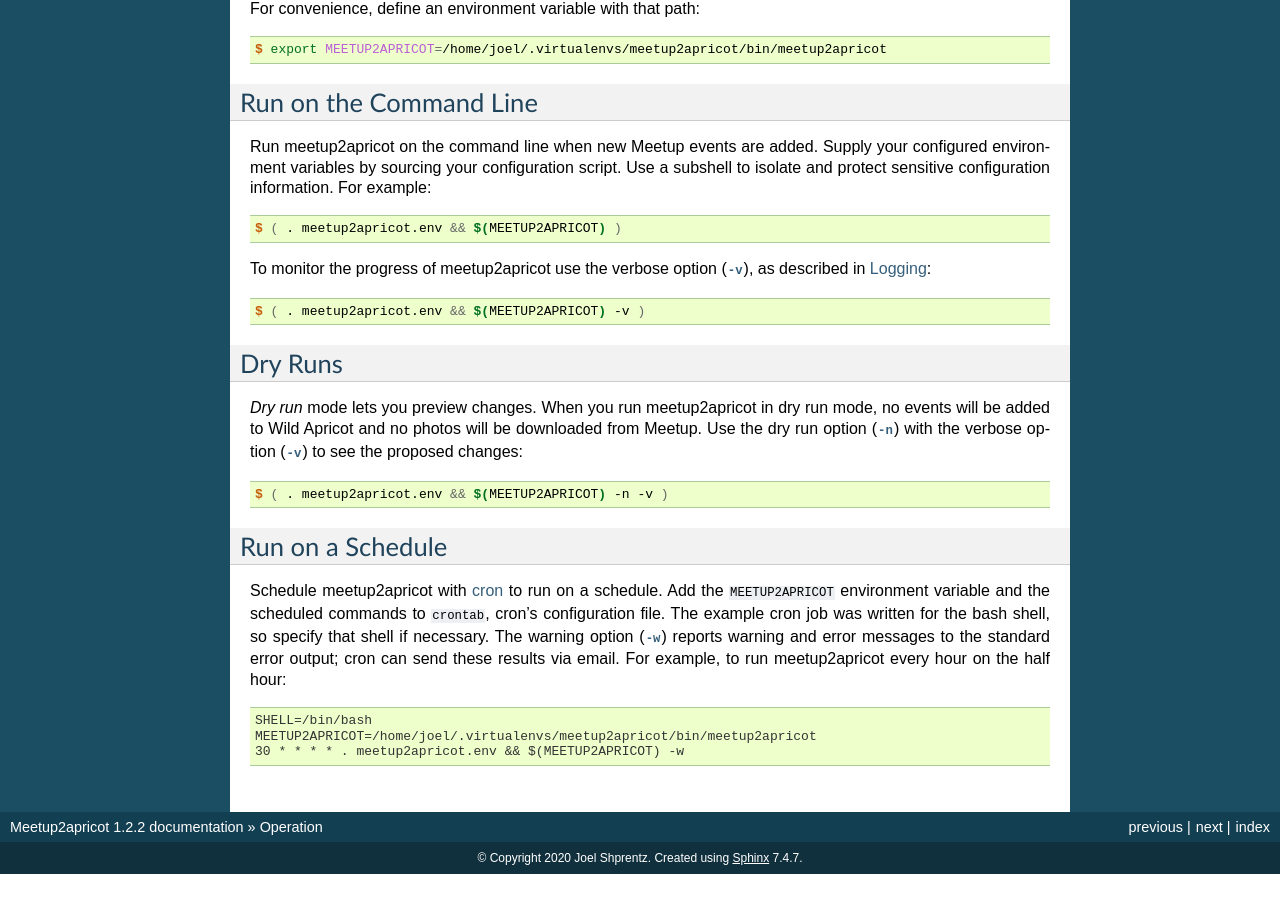
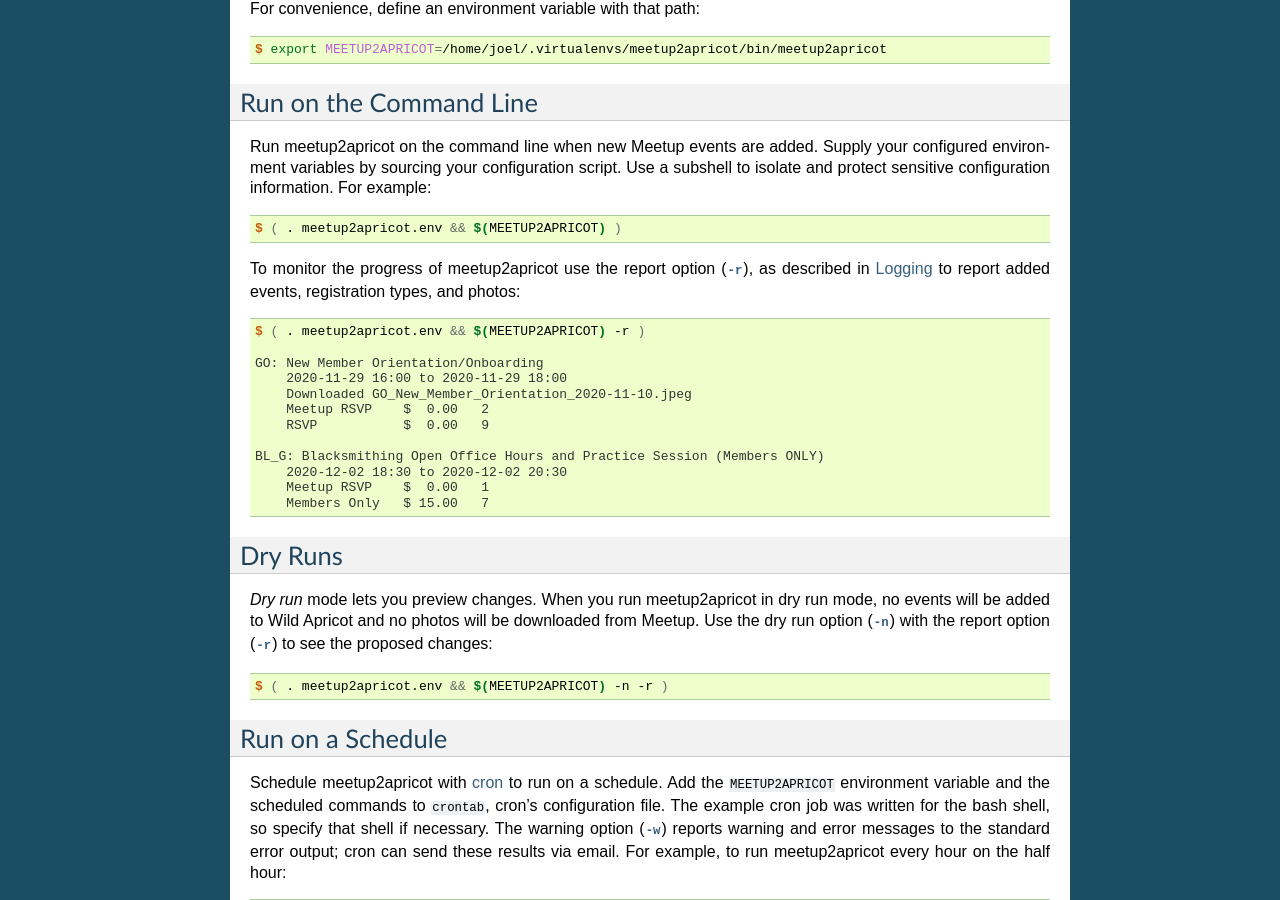
Before and after one commit to nova-labs/meetup2apricot, a Sphinx documentation site: the page built from docs/user-manual/operation.rst, in a window 1280 px wide and 900 px high, scrolled down 572 px. Built offline with Sphinx 7.4.7, drawn with Linux system fonts in a browser that asks for light colours; before the commit the page ends 1446 px from its top, so only the background shows below that.

Commit message:
Document the report feature.

```diff
--- a/HISTORY.rst
+++ b/HISTORY.rst
@@ -12,8 +12,10 @@
 Recent History
 ~~~~~~~~~~~~~~
 
-.. Next Release
-.. ------------------
+Next Release
+------------------
+
+* Report added events, regristration types, and photos.
 
 1.2.2 (2020-11-20)
 ------------------
--- a/docs/man/meetup2apricot.rst
+++ b/docs/man/meetup2apricot.rst
@@ -6,7 +6,7 @@
 Synopsis
 --------
 
-**meetup2apricot** [-h] [-d] [-l LOGFILE] [-n] [-v] [-w]
+**meetup2apricot** [-h] [-d] [-l LOGFILE] [-n] [-r] [-v] [-w]
 
 Description
 -----------
@@ -48,6 +48,10 @@
    Do not add events to Wild Apricot.
    Do not download photos from Meetup.
    Do not update event and photo data cached between runs.
+
+.. option:: -r, --report
+
+   Report added events, registration types, and photos to standard output.
 
 .. option:: -v, --verbose
 
--- a/docs/user-manual/operation.rst
+++ b/docs/user-manual/operation.rst
@@ -49,10 +49,23 @@
 
     $ ( . meetup2apricot.env && $(MEETUP2APRICOT) )
 
-To monitor the progress of meetup2apricot use the verbose option
-(:option:`-v <meetup2apricot -v>`), as described in :doc:`logging`::
+To monitor the progress of meetup2apricot use the report option
+(:option:`-r <meetup2apricot -r>`), as described in :doc:`logging` to report
+added events, registration types, and photos::
 
-    $ ( . meetup2apricot.env && $(MEETUP2APRICOT) -v )
+    $ ( . meetup2apricot.env && $(MEETUP2APRICOT) -r )
+
+    GO: New Member Orientation/Onboarding
+        2020-11-29 16:00 to 2020-11-29 18:00
+        Downloaded GO_New_Member_Orientation_2020-11-10.jpeg
+        Meetup RSVP    $  0.00   2
+        RSVP           $  0.00   9
+
+    BL_G: Blacksmithing Open Office Hours and Practice Session (Members ONLY)
+        2020-12-02 18:30 to 2020-12-02 20:30
+        Meetup RSVP    $  0.00   1
+        Members Only   $ 15.00   7
+
 
 Dry Runs
 --------
@@ -60,10 +73,10 @@
 *Dry run* mode lets you preview changes.
 When you run meetup2apricot in dry run mode, no events will be added to Wild
 Apricot and no photos will be downloaded from Meetup.
-Use the dry run option (:option:`-n <meetup2apricot -n>`) with the verbose
-option (:option:`-v <meetup2apricot -v>`) to see the proposed changes::
+Use the dry run option (:option:`-n <meetup2apricot -n>`) with the report
+option (:option:`-r <meetup2apricot -r>`) to see the proposed changes::
 
-    $ ( . meetup2apricot.env && $(MEETUP2APRICOT) -n -v )
+    $ ( . meetup2apricot.env && $(MEETUP2APRICOT) -n -r )
 
 Run on a Schedule
 -----------------
```
